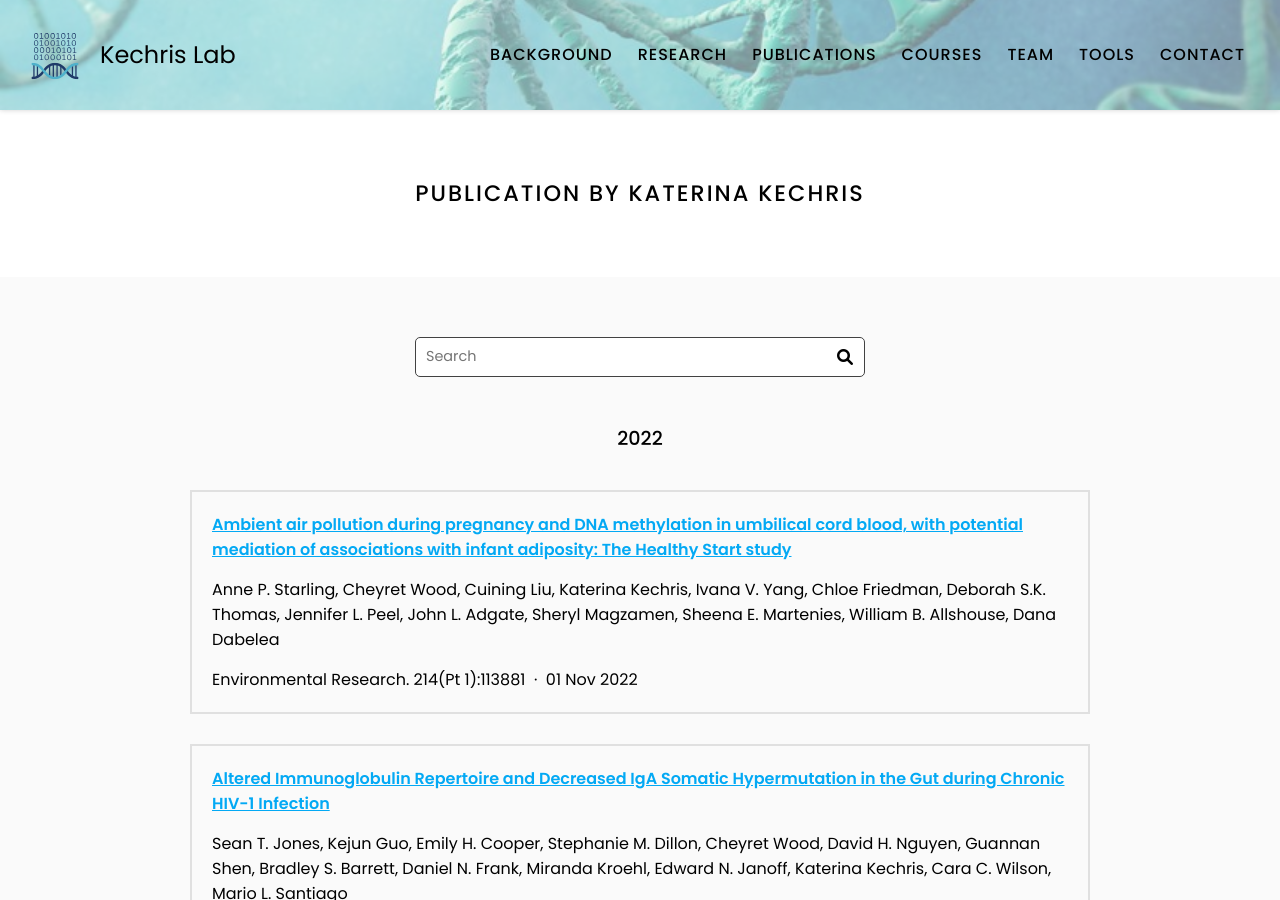
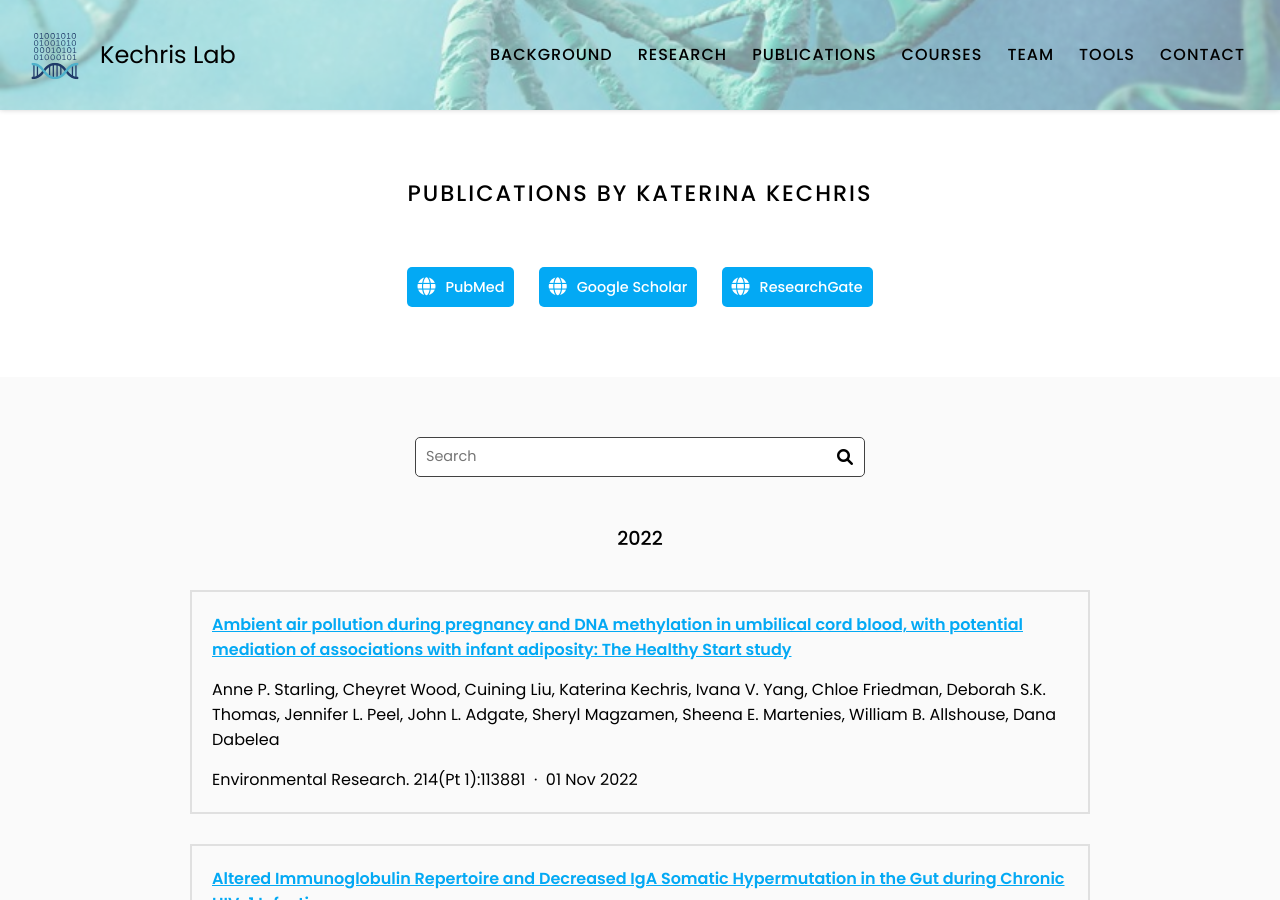
Before and after one commit to KechrisLab/kechrislab.github.io, a Jekyll site: the page built from research/index.md, in a window 1280 px wide and 900 px high. Built offline with Jekyll 4.4.1, drawn with Linux system fonts in a browser that asks for light colours; part of the change alters nothing that is shown.

Commit message:
Update index.md

```diff
--- a/research/index.md
+++ b/research/index.md
@@ -5,7 +5,36 @@ nav:
   tooltip: Published works
 ---
 
-# PUBLICATION BY KATERINA KECHRIS
+# PUBLICATIONS BY KATERINA KECHRIS
+
+{%
+  include link.html
+  type=""
+  icon=""
+  text="PubMed"
+  tooltip=""
+  link="https://pubmed.ncbi.nlm.nih.gov/?term=kechris+k%5Bauthor%5D&show_snippets=off&sort=date&size=200"
+  style="button"
+%}
+{%
+  include link.html
+  type=""
+  icon=""
+  text="Google Scholar"
+  link = "https://scholar.google.com/citations?user=ywY1-w8AAAAJ&hl=en"
+  style="button"
+
+%}
+{%
+  include link.html
+  type=""
+  icon=""
+  text="ResearchGate"
+  link = "https://www.researchgate.net/profile/Katerina_Kechris"
+  style="button"
+
+%}
+{:.center}
 
 {% include section.html %}
 {% include search-box.html %}
```
